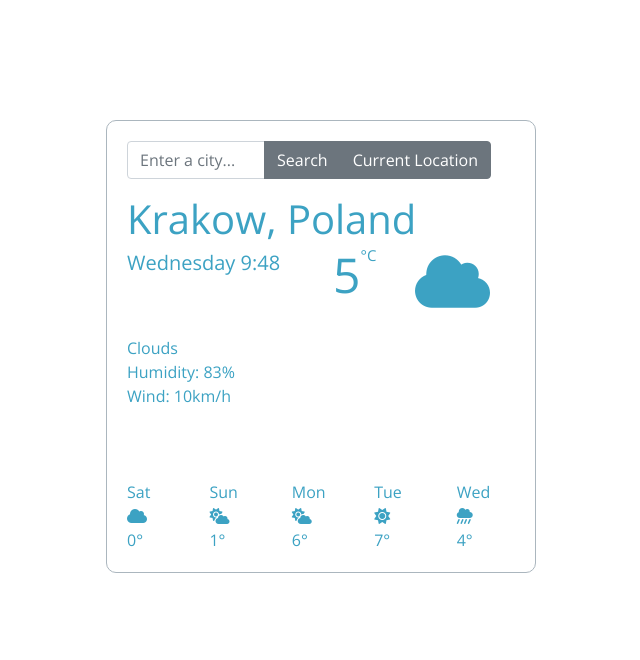
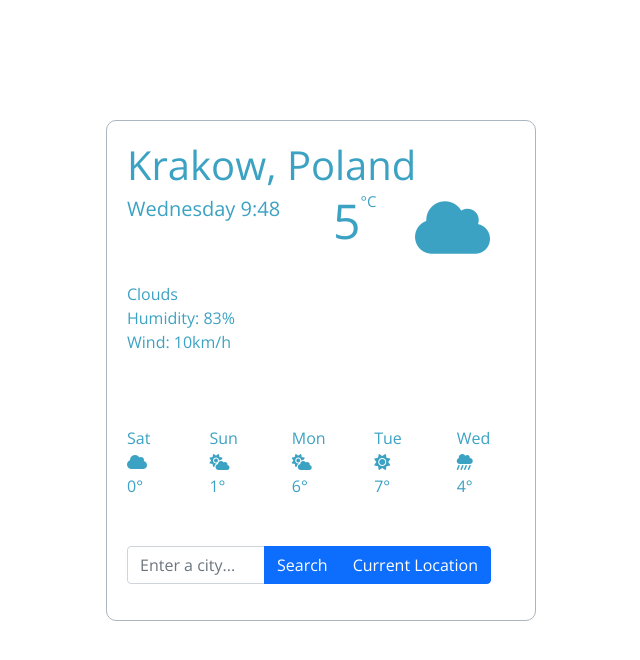
Before and after one commit to Sayokati/WeatherApp, a plain HTML site: page index.html in a window 1280 px wide. Shown: the whole page, without its empty margins (319-959 px from the left). Drawn offline with nearby package versions, Linux system fonts and the light colour scheme.

Commit message:
Changing search button location

```diff
--- a/index.html
+++ b/index.html
@@ -4,7 +4,7 @@
 <head>
     <meta charset="UTF-8" />
     <meta name="viewport" content="width=device-width, initial-scale=1.0" />
-    <title>WeatherAppHomework</title>
+    <title>WeatherApp</title>
 
     <script src="https://cdn.jsdelivr.net/npm/axios/dist/axios.min.js"></script>
     <link href="https://cdn.jsdelivr.net/npm/bootstrap@5.0.0-beta1/dist/css/bootstrap.min.css" rel="stylesheet"
@@ -19,32 +19,17 @@
     <div class="cointainer">
         <div class="weather-app">
             <!--1st row -->
-            <div class="row">
-                <div class="row searchbar">
-                    <div class="col">
-                        <form id="search-form">
-                            <div class="input-group mb-3">
-                                <input type="text" class="form-control" placeholder="Enter a city..." id="city-entry" />
-                                <button class="btn btn-secondary" type="submit" id="city-submit-button">
-                                    Search
-                                </button>
-                                <button class="btn btn-secondary" type="button" id="current-location">
-                                    Current Location
-                                </button>
-                            </div>
-                        </form>
-                    </div>
-                </div>
-            </div>
 
-            <!-- 2nd Row -->
+
+
             <div class="row">
                 <div class="col">
                     <h1>Krakow, Poland</h1>
                 </div>
             </div>
 
-            <!-- 3rd Row -->
+            <!-- 2nd Row -->
+
             <div class="row">
                 <!-- left column-->
                 <div class="col-6">
@@ -62,8 +47,8 @@
                 </div>
             </div>
             <br />
+            <!-- 3rd Row -->
 
-            <!-- 4th Row  -->
             <div class="row">
                 <div class="col">
                     <ul>
@@ -77,8 +62,8 @@
             <br />
             <br />
             <br />
+            <!-- 4th Row  -->
 
-            <!-- 5th Row -->
             <div class="row align-items-center">
                 <div class="col">
                     Sat
@@ -102,6 +87,26 @@
                     <br /><i class="fas fa-cloud-showers-heavy"></i><br />4°
                 </div>
             </div>
+            <br />
+            <br />
+            <!-- 5th Row -->
+            <div class="row">
+                <div class="row searchbar">
+                    <div class="col">
+                        <form id="search-form">
+                            <div class="input-group mb-3">
+                                <input type="text" class="form-control" placeholder="Enter a city..." id="city-entry" />
+                                <button class="btn btn-primary" type="submit" id="city-submit-button">
+                                    Search
+                                </button>
+                                <button class="btn btn-primary" type="button" id="current-location">
+                                    Current Location
+                                </button>
+                            </div>
+                        </form>
+                    </div>
+                </div>
+            </div>
         </div>
     </div>
     <script src="src/index.js"></script>
```
